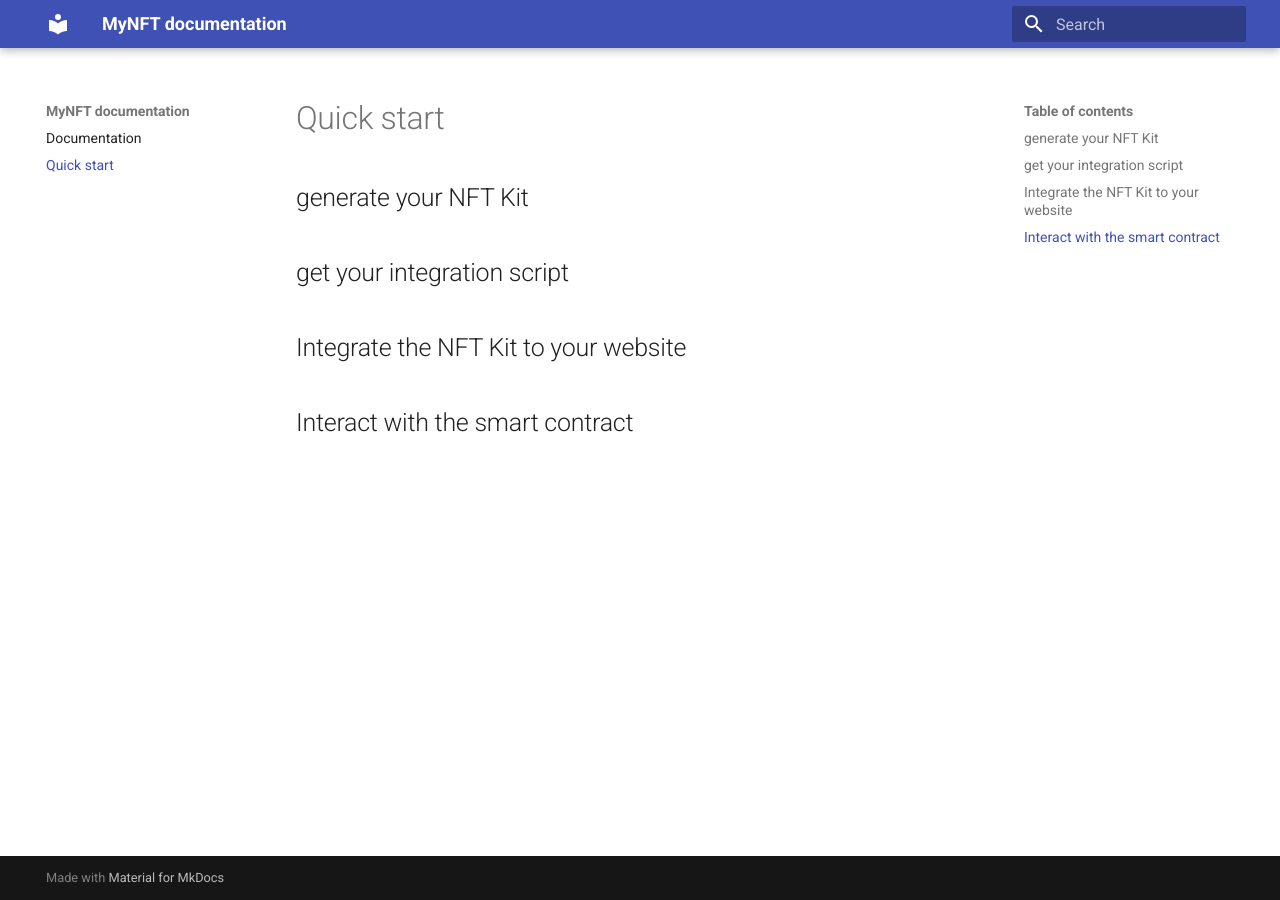
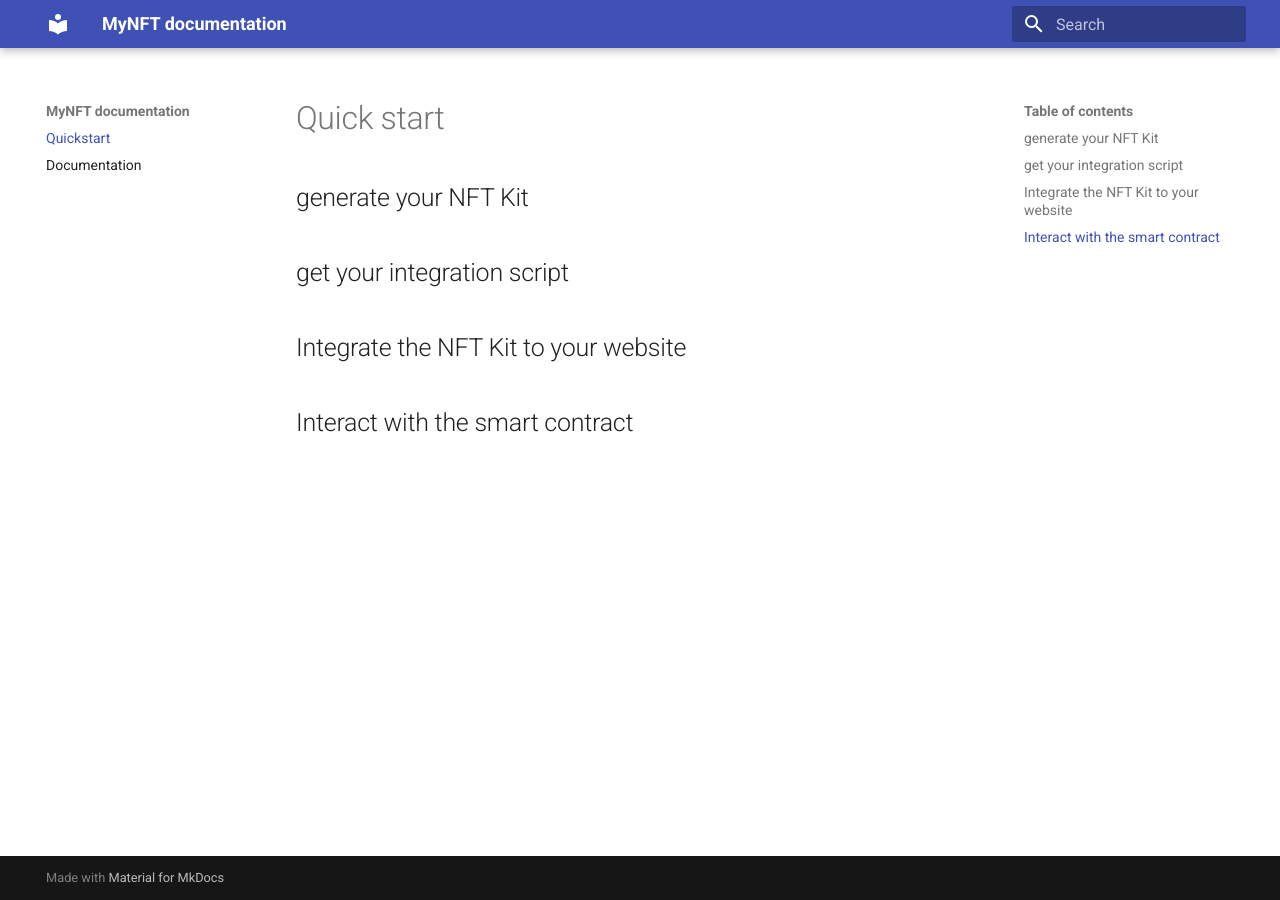
Before and after one commit to my-nft/factory-docs, an MkDocs documentation site: the page built from docs/quickstart.md, in a window 1280 px wide. Built offline with MkDocs 1.6.1 and Material for MkDocs 9.7.7, drawn with Linux system fonts in a browser that asks for light colours.

Commit message:
Update mkdocs.yml

```diff
--- a/mkdocs.yml
+++ b/mkdocs.yml
@@ -1,3 +1,7 @@
 site_name: MyNFT documentation
 theme:
   name: material
+
+nav:
+  - Quickstart: quickstart.md
+  - Documentation: documentation.md
```
